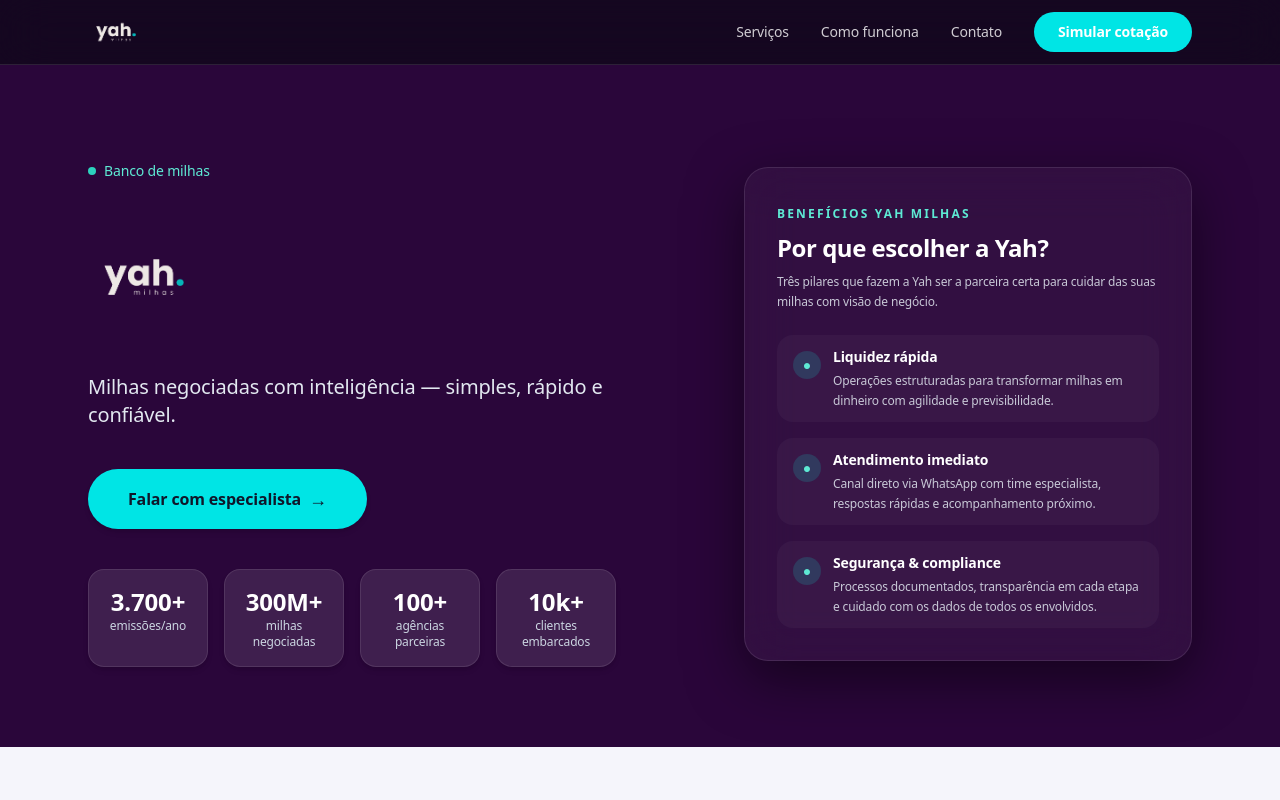
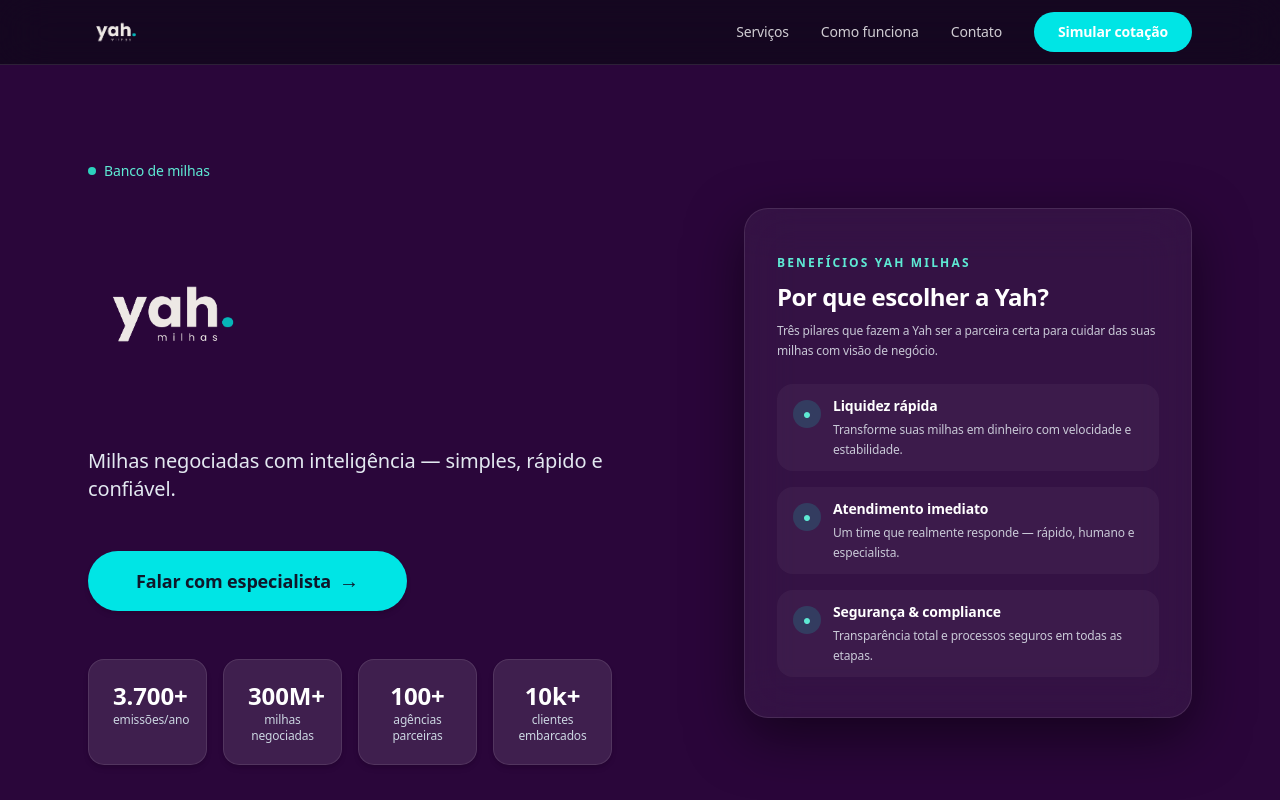
Before and after one commit to AbaMilhas/yah-landing, a Next.js app: page / in a window 1280 px wide. Shown: the top 800 px of the page. Built offline with nearby package versions, Linux system fonts and the light colour scheme; no server answers.

Commit message:
logo grande no hero

```diff
--- a/components/Hero.tsx
+++ b/components/Hero.tsx
@@ -5,21 +5,23 @@
 export default function Hero() {
   return (
     <section className="bg-[#2A063A] text-white pb-20 pt-24">
-      <div className="mx-auto flex max-w-6xl flex-col gap-12 px-6 lg:flex-row lg:items-center">
+      <div className="mx-auto flex max-w-6xl flex-col gap-14 px-6 lg:flex-row lg:items-center">
+
         {/* COLUNA ESQUERDA */}
-        <div className="flex-1 space-y-10">
+        <div className="flex-1 space-y-12">
+
           {/* Selo */}
           <p className="flex items-center gap-2 text-sm font-medium text-teal-300">
             <span className="h-2 w-2 rounded-full bg-teal-400 animate-pulse" />
             Banco de milhas
           </p>
 
-          {/* LOGO NO LUGAR DO TÍTULO */}
-          <div>
+          {/* LOGO GRANDE */}
+          <div className="flex">
             <img
               src="/logo-yah-header.png"
               alt="Yah Milhas"
-              className="h-20 w-auto sm:h-24 lg:h-28"
+              className="h-[110px] w-auto sm:h-[140px] lg:h-[170px]"
               loading="eager"
               decoding="sync"
             />
@@ -33,16 +35,16 @@
           {/* CTA principal */}
           <Link
             href="#contato"
-            className="group inline-flex items-center gap-2 rounded-full bg-[#00E5E5] px-10 py-4 text-base font-semibold text-slate-900 shadow-md transition-all duration-300 hover:-translate-y-0.5 hover:bg-[#00d4d4] hover:shadow-[0_18px_40px_rgba(0,0,0,0.55)]"
+            className="group inline-flex items-center gap-2 rounded-full bg-[#00E5E5] px-12 py-4 text-lg font-semibold text-slate-900 shadow-md transition-all duration-300 hover:-translate-y-0.5 hover:bg-[#00d4d4] hover:shadow-[0_18px_40px_rgba(0,0,0,0.55)]"
           >
             Falar com especialista
-            <span className="text-lg transition-transform duration-300 group-hover:translate-x-1">
+            <span className="text-xl transition-transform duration-300 group-hover:translate-x-1">
               →
             </span>
           </Link>
 
-          {/* Números */}
-          <div className="mt-6 grid gap-4 sm:grid-cols-4">
+          {/* MÉTRICAS */}
+          <div className="mt-4 grid gap-4 sm:grid-cols-4">
             {[
               { label: "emissões/ano", value: "3.700+" },
               { label: "milhas negociadas", value: "300M+" },
@@ -51,7 +53,7 @@
             ].map((item) => (
               <div
                 key={item.label}
-                className="rounded-2xl border border-white/10 bg-white/10 px-5 py-4 text-center shadow-md transition-all duration-300 hover:-translate-y-1 hover:bg-white/20"
+                className="rounded-2xl border border-white/10 bg-white/10 px-6 py-5 text-center shadow-md transition-all duration-300 hover:-translate-y-1 hover:bg-white/20"
               >
                 <p className="text-2xl font-bold">{item.value}</p>
                 <p className="text-xs text-slate-300">{item.label}</p>
@@ -60,10 +62,10 @@
           </div>
         </div>
 
-        {/* COLUNA DIREITA — CARD MENOR E MODERNO DE BENEFÍCIOS */}
+        {/* COLUNA DIREITA — CARD DE BENEFÍCIOS */}
         <div className="flex-1 flex justify-end">
-          <div className="w-full max-w-md rounded-3xl border border-white/10 bg-white/[0.04] px-8 py-8 shadow-[0_18px_55px_rgba(0,0,0,0.5)] backdrop-blur-xl">
-            {/* Cabeçalho do card */}
+          <div className="w-full max-w-md rounded-3xl border border-white/10 bg-white/[0.05] px-8 py-10 shadow-[0_18px_55px_rgba(0,0,0,0.5)] backdrop-blur-xl">
+
             <div className="mb-6 space-y-2">
               <span className="text-xs font-semibold tracking-[0.18em] uppercase text-teal-300">
                 Benefícios Yah milhas
@@ -81,30 +83,28 @@
                 {
                   title: "Liquidez rápida",
                   description:
-                    "Operações estruturadas para transformar milhas em dinheiro com agilidade e previsibilidade.",
+                    "Transforme suas milhas em dinheiro com velocidade e estabilidade.",
                 },
                 {
                   title: "Atendimento imediato",
                   description:
-                    "Canal direto via WhatsApp com time especialista, respostas rápidas e acompanhamento próximo.",
+                    "Um time que realmente responde — rápido, humano e especialista.",
                 },
                 {
                   title: "Segurança & compliance",
                   description:
-                    "Processos documentados, transparência em cada etapa e cuidado com os dados de todos os envolvidos.",
+                    "Transparência total e processos seguros em todas as etapas.",
                 },
               ].map((item) => (
                 <div
                   key={item.title}
-                  className="group flex gap-3 rounded-2xl bg-white/[0.03] px-4 py-3 transition-all duration-300 hover:bg-white/[0.08] hover:-translate-y-0.5"
+                  className="group flex gap-3 rounded-2xl bg-white/[0.04] px-4 py-3 transition-all duration-300 hover:bg-white/[0.1] hover:-translate-y-0.5"
                 >
                   <div className="mt-1 flex h-7 w-7 flex-shrink-0 items-center justify-center rounded-full bg-teal-500/20 text-sm text-teal-300">
                     ●
                   </div>
                   <div className="space-y-1">
-                    <p className="text-sm font-semibold text-white">
-                      {item.title}
-                    </p>
+                    <p className="text-sm font-semibold text-white">{item.title}</p>
                     <p className="text-xs leading-relaxed text-slate-200/85">
                       {item.description}
                     </p>
@@ -112,6 +112,7 @@
                 </div>
               ))}
             </div>
+
           </div>
         </div>
       </div>
```
